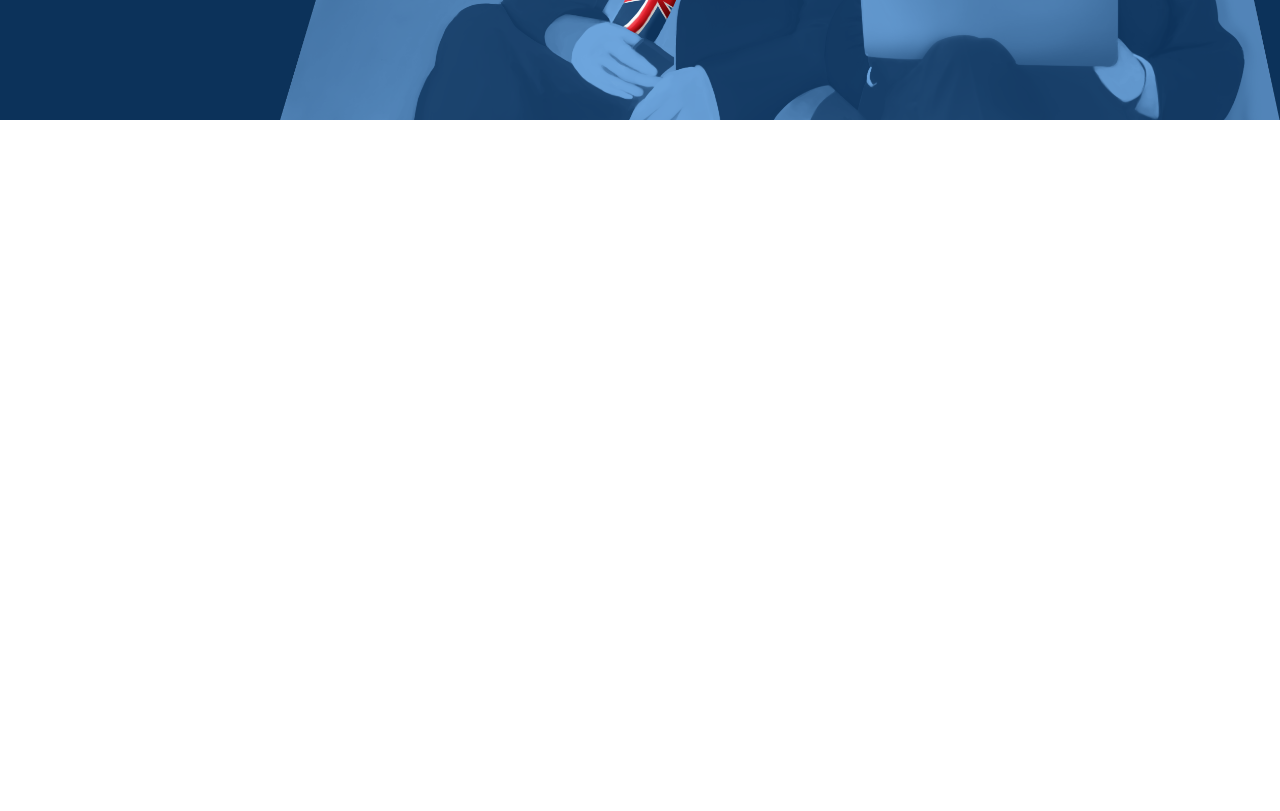
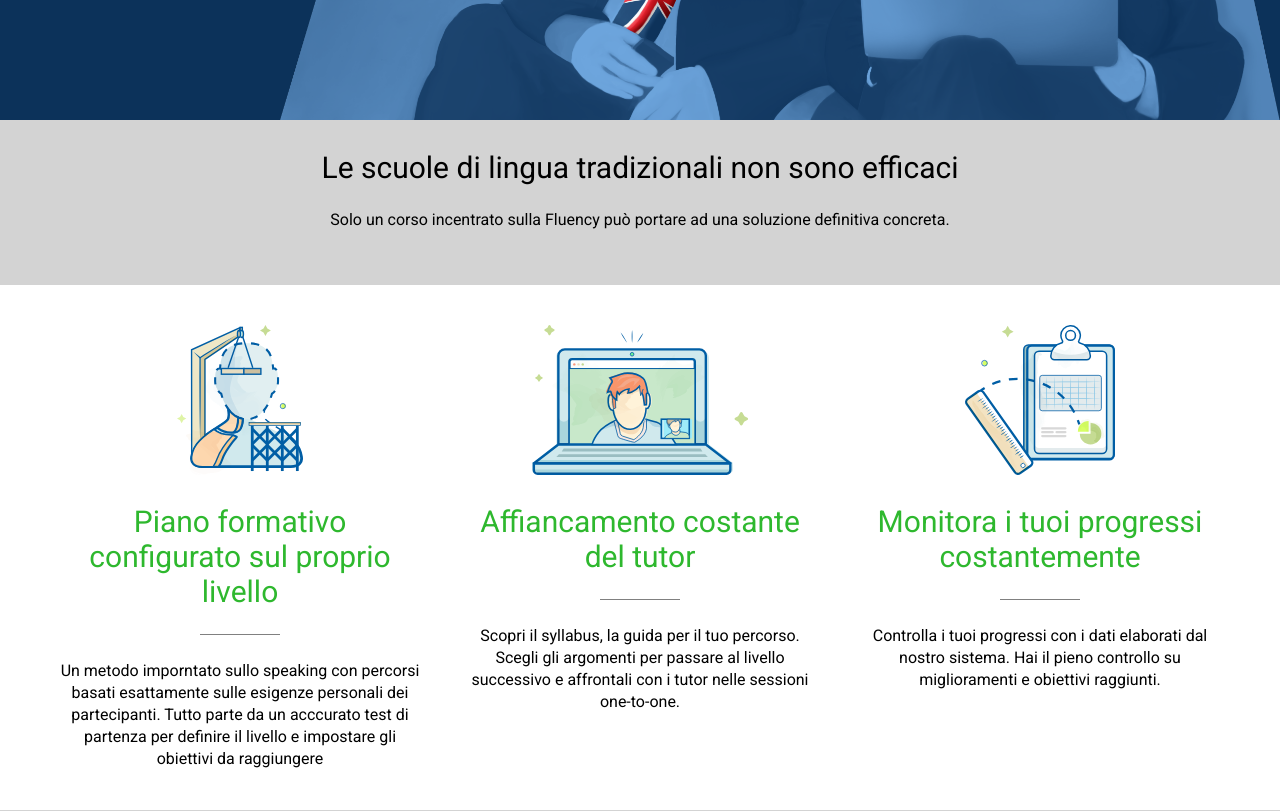
Before and after one commit to FrancescaCassani/htmlcss-fluentify, a plain HTML site: page index.html in a window 1280 px wide. Shown: the part 440-1251 px from the top of the page. Before the commit the page ends 800 px from the top, so only its background shows below. Drawn offline with Linux system fonts and the light colour scheme.

Commit message:
Sezione informazioni

```diff
--- a/css/style.css
+++ b/css/style.css
@@ -26,6 +26,12 @@ body {
   float: left;
 }
 
+.col-3 {
+  float: left;
+  width: calc(100% / 3);
+  padding: 0 20px;
+}
+
 .w-50 {
   width: 50%;
 }
@@ -40,7 +46,6 @@ h2,
 h3{
   font-weight: 500;
 }
-
 
 /* Menu */
 .text-inline li {
@@ -138,3 +143,46 @@ h3{
   font-size: 56px;
   margin-bottom: 35px;
 }
+
+/* Main */
+.fluency {
+  background: #d3d3d3;
+  padding: 30px 15px;
+}
+
+.fluency h2 {
+  font-size: 30px;
+}
+
+.fluency p {
+  line-height: 70px;
+}
+
+/* Info */
+.info {
+  padding: 40px 25px;
+  border-bottom: 1px solid lightgrey;
+}
+
+.info img {
+  height: 150px;
+  margin-bottom: 25px;
+}
+
+.info h3 {
+  font-size: 30px;
+  color: #2eb82e;
+}
+
+.info h3::after {
+  content: "";
+  display: block;
+  width: 80px;
+  height: 1px;
+  margin: 25px auto;
+  background: grey;
+}
+
+.info p {
+  line-height: 22px;
+}
--- a/index.html
+++ b/index.html
@@ -63,7 +63,39 @@
 
     <!-- Main -->
     <main>
-      <h2></h2>
+      <!-- Fluency testo -->
+      <section class="fluency text-center">
+        <h2>Le scuole di lingua tradizionali non sono efficaci</h2>
+        <p>Solo un corso incentrato sulla Fluency può portare ad una soluzione definitiva concreta.</p>
+      </section>
+
+      <!-- 3 Colonne -->
+      <section class="info">
+        <div class="contenitore clearfix text-center">
+          <div class="col-3">
+            <img src="./img/profile.svg" alt="profile">
+            <h3>Piano formativo configurato sul proprio livello</h3>
+            <p>Un metodo imporntato sullo speaking con percorsi basati esattamente sulle esigenze personali dei partecipanti. Tutto parte da un acccurato test di partenza per definire il livello e impostare gli obiettivi da raggiungere</p>
+          </div>
+
+          <div class="col-3">
+            <img src="./img/computer.svg" alt="pc">
+            <h3>Affiancamento costante del tutor</h3>
+            <p>Scopri il syllabus, la guida per il tuo percorso. Scegli gli argomenti per passare al livello successivo e affrontali con i tutor nelle sessioni one-to-one.</p>
+          </div>
+
+          <div class="col-3">
+            <img src="./img/doc.svg" alt="docs">
+            <h3>Monitora i tuoi progressi costantemente</h3>
+            <p>Controlla i tuoi progressi con i dati elaborati dal nostro sistema. Hai il pieno controllo su miglioramenti e obiettivi raggiunti.</p>
+          </div>
+        </div>
+      </section>
+
+
+
+
+
 
 
     </main>
```
